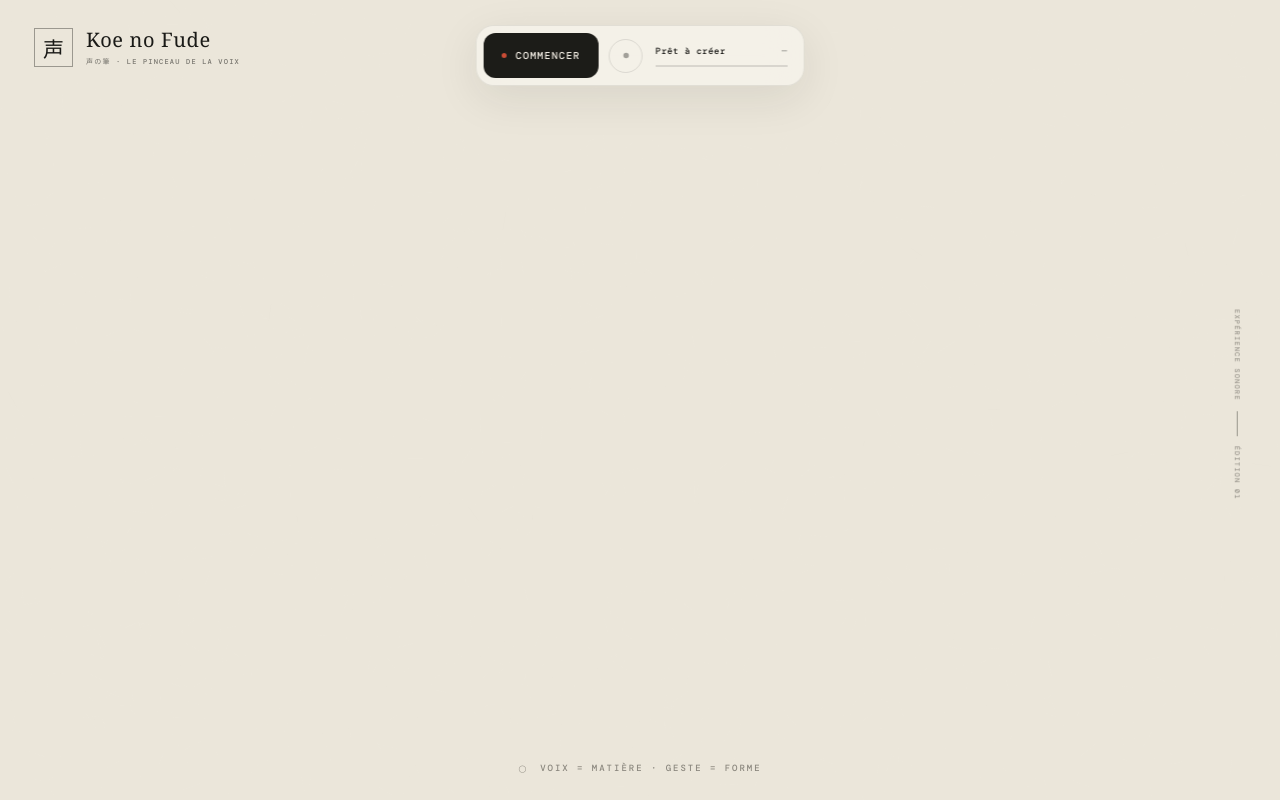
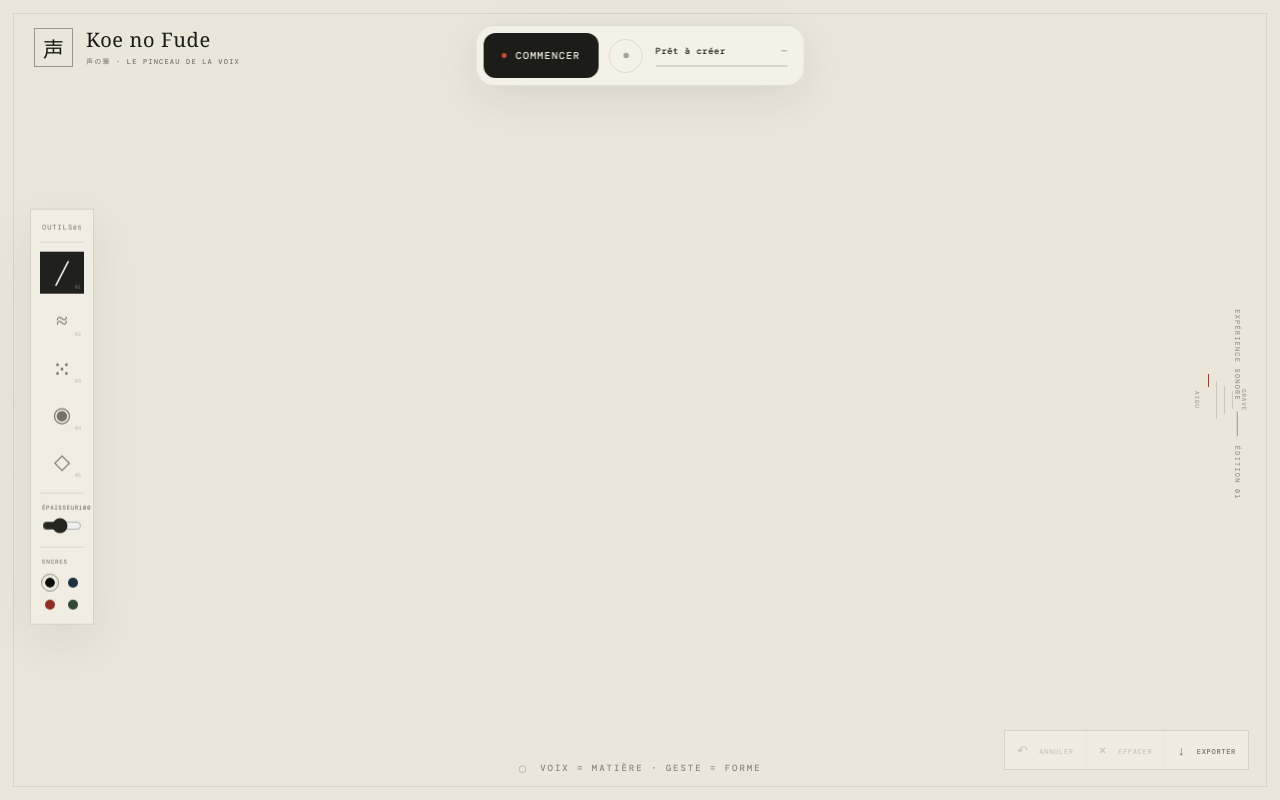
Before and after one commit to pierkiroule/Soundpainting, a React (Vite) app: page / in a window 1280 px wide. Built offline with nearby package versions, Linux system fonts and the light colour scheme; a web font is replaced by a local one.

Commit message:
feat: enrich sound painting studio tools

```diff
--- a/src/App.jsx
+++ b/src/App.jsx
@@ -4,6 +4,19 @@ const SESSION_DURATION = 60
 const FFT_SIZE = 2048
 const BRISTLE_COUNT = 620
 const PAPER = '#ebe6da'
+const TOOLS = [
+  { id: 'brush', label: 'Pinceau', glyph: '╱' },
+  { id: 'ribbon', label: 'Ruban', glyph: '≈' },
+  { id: 'spray', label: 'Souffle', glyph: '⁙' },
+  { id: 'pulse', label: 'Onde', glyph: '◉' },
+  { id: 'eraser', label: 'Gomme', glyph: '◇' },
+]
+const INKS = [
+  { id: 'sumi', label: 'Sumi', rgb: '10,12,11', hex: '#0a0c0b' },
+  { id: 'indigo', label: 'Indigo', rgb: '29,47,68', hex: '#1d2f44' },
+  { id: 'vermilion', label: 'Vermillon', rgb: '145,49,34', hex: '#913122' },
+  { id: 'moss', label: 'Mousse', rgb: '52,70,53', hex: '#344635' },
+]
 
 const clamp = (value, min = 0, max = 1) => Math.max(min, Math.min(max, value))
 const lerp = (a, b, t) => a + (b - a) * t
@@ -36,7 +49,7 @@ function App() {
     state: 'IDLE', context: null, audioContext: null, stream: null, analyser: null,
     frequency: null, waveform: null, spectrum: null, lastSpectrum: null, features: null,
     bristles: createBristles(FFT_SIZE / 2), pointerDown: false, lastPoint: null,
-    animation: null, dryingAnimation: null, startedAt: 0, width: 0, height: 0,
+    animation: null, dryingAnimation: null, startedAt: 0, width: 0, height: 0, history: [],
   })
   const [status, setStatus] = useState('Prêt à créer')
   const [phase, setPhase] = useState('idle')
@@ -44,6 +57,10 @@ function App() {
   const [energy, setEnergy] = useState(0)
   const [endOpen, setEndOpen] = useState(false)
   const [error, setError] = useState('')
+  const [tool, setTool] = useState('brush')
+  const [ink, setInk] = useState(INKS[0])
+  const [brushSize, setBrushSize] = useState(1)
+  const [hasMarks, setHasMarks] = useState(false)
 
   const makePaper = useCallback(() => {
     const e = engine.current
@@ -213,15 +230,42 @@ function App() {
     const tx = dx / length, ty = dy / length, nx = -ty, ny = tx
     const velocity = length / Math.max(1, b.time - a.time)
     const voice = clamp((f.energy - 0.012) * 1.4)
-    const width = (7 + f.low * 68 + f.energy * 28) * (0.65 + b.pressure * 0.7)
+    const width = (7 + f.low * 68 + f.energy * 28) * (0.65 + b.pressure * 0.7) * brushSize
     const dryness = clamp(0.25 + velocity * 0.28 + f.noise * 0.16 + (1 - f.energy) * 0.28 - f.low * 0.12)
     ctx.lineCap = 'round'
+    if (tool === 'eraser') {
+      ctx.save(); ctx.strokeStyle = PAPER; ctx.lineWidth = Math.max(18, width * 1.25); ctx.globalAlpha = 0.92
+      ctx.beginPath(); ctx.moveTo(a.x, a.y); ctx.lineTo(b.x, b.y); ctx.stroke(); ctx.restore(); return
+    }
+    if (tool === 'spray') {
+      const particles = Math.floor(8 + voice * 65 + f.high * 22)
+      for (let i = 0; i < particles; i += 1) {
+        const along = Math.random(), radius = Math.abs(gaussian()) * width * (0.35 + f.noise)
+        const angle = Math.random() * Math.PI * 2
+        ctx.fillStyle = `rgba(${ink.rgb},${rand(0.02, 0.13) * (0.35 + voice)})`; ctx.beginPath()
+        ctx.arc(lerp(a.x, b.x, along) + Math.cos(angle) * radius, lerp(a.y, b.y, along) + Math.sin(angle) * radius, rand(.25, 1.5 + f.high * 2), 0, Math.PI * 2); ctx.fill()
+      }
+      return
+    }
+    if (tool === 'pulse') {
+      if (Math.random() < .18 + f.flux * .5) {
+        ctx.save(); ctx.strokeStyle = `rgba(${ink.rgb},${.08 + voice * .28})`; ctx.lineWidth = .5 + f.high * 2
+        ctx.beginPath(); ctx.arc(b.x, b.y, 4 + width * (.25 + f.low), 0, Math.PI * 2); ctx.stroke(); ctx.restore()
+      }
+      return
+    }
+    if (tool === 'ribbon') {
+      ctx.save(); ctx.globalCompositeOperation = 'multiply'; ctx.strokeStyle = `rgba(${ink.rgb},${.035 + voice * .2})`
+      ctx.lineWidth = Math.max(2, width * .34); ctx.beginPath(); ctx.moveTo(a.x + nx * width * .22, a.y + ny * width * .22)
+      ctx.bezierCurveTo(a.x - nx * width * f.mid, a.y - ny * width * f.mid, b.x + nx * width * f.high, b.y + ny * width * f.high, b.x - nx * width * .22, b.y - ny * width * .22); ctx.stroke(); ctx.restore()
+      return
+    }
     if (voice > 0.025) {
-      ctx.save(); ctx.globalCompositeOperation = 'multiply'; ctx.strokeStyle = `rgba(69,61,49,${0.003 + voice * 0.018})`; ctx.lineWidth = width * 1.32
+      ctx.save(); ctx.globalCompositeOperation = 'multiply'; ctx.strokeStyle = `rgba(${ink.rgb},${0.003 + voice * 0.018})`; ctx.lineWidth = width * 1.32
       ctx.beginPath(); ctx.moveTo(a.x, a.y); ctx.lineTo(b.x, b.y); ctx.stroke(); ctx.restore()
     }
     if (voice > 0.018) {
-      ctx.save(); ctx.globalCompositeOperation = 'multiply'; ctx.strokeStyle = `rgba(6,7,6,${0.008 + voice * 0.085})`; ctx.lineWidth = width * 0.58
+      ctx.save(); ctx.globalCompositeOperation = 'multiply'; ctx.strokeStyle = `rgba(${ink.rgb},${0.008 + voice * 0.085})`; ctx.lineWidth = width * 0.58
       ctx.beginPath(); ctx.moveTo(a.x, a.y); ctx.quadraticCurveTo((a.x + b.x) / 2 + nx * gaussian() * f.mid * 4, (a.y + b.y) / 2 + ny * gaussian() * f.mid * 4, b.x, b.y); ctx.stroke(); ctx.restore()
     }
     for (let i = 0; i < e.bristles.length; i += 2) {
@@ -236,7 +280,7 @@ function App() {
       const ax = a.x + nx * (spread + deformation) + tx * bend
       const ay = a.y + ny * (spread + deformation) + ty * bend
       const bx = b.x + nx * (spread + deformation), by = b.y + ny * (spread + deformation)
-      ctx.strokeStyle = `rgba(3,4,3,${(0.006 + activation * 0.16) * (1 - dryness * 0.5)})`
+      ctx.strokeStyle = `rgba(${ink.rgb},${(0.006 + activation * 0.16) * (1 - dryness * 0.5)})`
       ctx.lineWidth = bristle.width * (0.35 + spectral * 1.5)
       ctx.beginPath(); ctx.moveTo(ax + gaussian() * 0.2, ay + gaussian() * 0.2)
       ctx.quadraticCurveTo((ax + bx) / 2 + nx * oscillation * f.high * 4, (ay + by) / 2 + ny * oscillation * f.high * 4, bx, by); ctx.stroke()
@@ -266,7 +310,12 @@ function App() {
   const pointerDown = (event) => {
     const e = engine.current
     if (e.state !== 'LIVE') return
+    try {
+      e.history.push(e.context.getImageData(0, 0, canvasRef.current.width, canvasRef.current.height))
+      if (e.history.length > 8) e.history.shift()
+    } catch { e.history = [] }
     e.pointerDown = true
+    setHasMarks(true)
     e.lastPoint = { x: event.clientX, y: event.clientY, time: performance.now(), pressure: event.pressure > 0 ? event.pressure : 0.5 }
     event.currentTarget.setPointerCapture?.(event.pointerId)
   }
@@ -289,7 +338,28 @@ function App() {
   const reset = () => {
     const e = engine.current
     setEndOpen(false); makePaper(); e.bristles = createBristles(FFT_SIZE / 2); e.state = 'IDLE'
+    e.history = []; setHasMarks(false)
     setPhase('idle'); setStatus('Prêt à créer'); setProgress(0); setEnergy(0); setError('')
+  }
+
+  const undo = () => {
+    const e = engine.current
+    const previous = e.history.pop()
+    if (previous) e.context.putImageData(previous, 0, 0)
+    setHasMarks(e.history.length > 0)
+  }
+
+  const clearPaper = () => {
+    const e = engine.current
+    if (hasMarks) e.history.push(e.context.getImageData(0, 0, canvasRef.current.width, canvasRef.current.height))
+    makePaper(); setHasMarks(e.history.length > 0)
+  }
+
+  const download = () => {
+    const link = document.createElement('a')
+    link.download = `koe-no-fude-${new Date().toISOString().slice(0, 10)}.png`
+    link.href = canvasRef.current.toDataURL('image/png')
+    link.click()
   }
 
   const hint = phase === 'live' ? 'LEVEZ · REPRENEZ · PARLEZ · SOUFFLEZ' : phase === 'drying' ? 'NE TOUCHEZ PLUS' : phase === 'finished' ? 'UNE MINUTE DE VOIX · UNE EMPREINTE' : 'VOIX = MATIÈRE · GESTE = FORME'
@@ -301,6 +371,17 @@ function App() {
         <span className="brand-mark" aria-hidden="true">声</span>
         <span><strong>Koe no Fude</strong><small>声の筆 · LE PINCEAU DE LA VOIX</small></span>
       </header>
+      <aside className="studio-tools" aria-label="Atelier de peinture">
+        <div className="tool-heading"><span>OUTILS</span><small>05</small></div>
+        <div className="tool-list">
+          {TOOLS.map((item, index) => <button key={item.id} className={tool === item.id ? 'active' : ''} onClick={() => setTool(item.id)} title={item.label} aria-label={item.label} aria-pressed={tool === item.id}><span>{item.glyph}</span><em>0{index + 1}</em></button>)}
+        </div>
+        <div className="size-control">
+          <label htmlFor="brush-size"><span>ÉPAISSEUR</span><b>{Math.round(brushSize * 100)}</b></label>
+          <input id="brush-size" type="range" min="0.45" max="1.8" step="0.05" value={brushSize} onChange={(event) => setBrushSize(Number(event.target.value))} />
+        </div>
+        <div className="ink-control"><span>ENCRES</span><div>{INKS.map((color) => <button key={color.id} className={ink.id === color.id ? 'active' : ''} style={{ '--ink': color.hex }} onClick={() => setInk(color)} aria-label={color.label} title={color.label} />)}</div></div>
+      </aside>
       <section className="controls" aria-live="polite">
         <button className="start-button" onClick={startSession} disabled={phase === 'live' || phase === 'drying'}>
           <span className="button-dot" />{phase === 'finished' ? 'TERMINÉ' : 'COMMENCER'}
@@ -311,6 +392,12 @@ function App() {
           <div className="progress"><span style={{ transform: `scaleX(${progress})` }} /></div>
         </div>
       </section>
+      <nav className="canvas-actions" aria-label="Actions de la toile">
+        <button onClick={undo} disabled={!hasMarks} title="Annuler"><span>↶</span> ANNULER</button>
+        <button onClick={clearPaper} disabled={!hasMarks} title="Effacer la toile"><span>×</span> EFFACER</button>
+        <button onClick={download} title="Exporter l’œuvre"><span>↓</span> EXPORTER</button>
+      </nav>
+      <div className="sound-legend" aria-hidden="true"><span>GRAVE</span><i /><i /><i /><i className="lit" style={{ transform: `scaleY(${.25 + energy * .75})` }} /><span>AIGU</span></div>
       {error && <p className="error-message">{error}</p>}
       <div className="edition"><span>EXPÉRIENCE SONORE</span><i /><span>ÉDITION 01</span></div>
       <p className="hint">{hint}</p>
--- a/src/styles.css
+++ b/src/styles.css
@@ -6,11 +6,29 @@ html, body, #root { width: 100%; height: 100%; margin: 0; overflow: hidden; }
 body { touch-action: none; }
 button { font: inherit; }
 .app { position: relative; width: 100%; height: 100%; isolation: isolate; }
+.app::after { content: ''; position: fixed; z-index: 2; inset: 13px; border: 1px solid rgba(31,29,24,.09); pointer-events: none; }
 .paper { position: fixed; inset: 0; width: 100%; height: 100%; touch-action: none; cursor: crosshair; }
 .brand { position: fixed; z-index: 4; top: max(28px, env(safe-area-inset-top)); left: 34px; display: flex; align-items: center; gap: 13px; pointer-events: none; }
 .brand-mark { width: 39px; height: 39px; display: grid; place-items: center; border: 1px solid rgba(28,27,23,.38); font-family: serif; font-size: 21px; }
 .brand strong { display: block; font-family: Italiana, Georgia, serif; font-size: 20px; font-weight: 400; letter-spacing: .03em; line-height: 1; }
 .brand small { display: block; margin-top: 6px; font: 500 7px DM Mono, monospace; letter-spacing: .17em; opacity: .56; }
+.studio-tools { position: fixed; z-index: 5; top: 50%; left: 30px; width: 64px; padding: 13px 9px 11px; border: 1px solid rgba(31,29,24,.12); background: rgba(242,238,228,.82); box-shadow: 0 18px 50px rgba(42,36,27,.08); backdrop-filter: blur(14px); transform: translateY(-46%); }
+.tool-heading { display: flex; justify-content: space-between; align-items: center; padding: 0 2px 10px; border-bottom: 1px solid rgba(31,29,24,.1); color: rgba(25,24,20,.48); font: 500 7px DM Mono, monospace; letter-spacing: .14em; }
+.tool-heading small { font-size: 6px; }
+.tool-list { display: grid; gap: 5px; padding: 9px 0 11px; }
+.tool-list button { position: relative; width: 44px; height: 42px; border: 0; background: transparent; color: rgba(25,24,20,.58); cursor: pointer; transition: color .2s, background .2s, transform .2s; }
+.tool-list button:hover { color: #171713; transform: translateX(2px); }
+.tool-list button.active { color: #f4f0e7; background: #20201c; }
+.tool-list button > span { font: 400 21px Georgia, serif; }
+.tool-list button em { position: absolute; right: 3px; bottom: 3px; font: normal 5px DM Mono, monospace; opacity: .45; }
+.size-control { padding: 10px 2px; border-block: 1px solid rgba(31,29,24,.1); }
+.size-control label { display: flex; justify-content: space-between; font: 500 6px DM Mono, monospace; letter-spacing: .08em; opacity: .55; }
+.size-control label b { font-weight: 500; }
+.size-control input { width: 100%; height: 12px; margin: 8px 0 0; accent-color: #25251f; cursor: pointer; }
+.ink-control { padding: 10px 2px 0; color: rgba(25,24,20,.5); font: 500 6px DM Mono, monospace; letter-spacing: .12em; }
+.ink-control > div { display: grid; grid-template-columns: repeat(2, 1fr); gap: 6px; margin-top: 9px; }
+.ink-control button { width: 16px; height: 16px; padding: 0; border: 3px solid transparent; border-radius: 50%; background: var(--ink); background-clip: padding-box; outline: 1px solid transparent; cursor: pointer; }
+.ink-control button.active { border-color: #ede8dc; outline-color: rgba(25,24,20,.42); }
 .controls { position: fixed; z-index: 5; top: max(25px, env(safe-area-inset-top)); left: 50%; transform: translateX(-50%); display: flex; align-items: center; gap: 9px; padding: 7px; border: 1px solid rgba(34,32,27,.09); border-radius: 18px; background: rgba(247,244,236,.78); backdrop-filter: blur(18px); box-shadow: 0 12px 45px rgba(38,32,22,.09); }
 .start-button { min-height: 45px; border: 0; border-radius: 12px; padding: 0 18px; color: #f6f1e7; background: #1c1c18; font: 700 10px DM Mono, monospace; letter-spacing: .12em; cursor: pointer; transition: opacity .2s, transform .2s; }
 .start-button:hover:not(:disabled) { transform: translateY(-1px); }
@@ -24,6 +42,15 @@ button { font: inherit; }
 .timer { opacity: .45; }
 .progress { height: 2px; margin-top: 8px; overflow: hidden; background: rgba(20,20,18,.12); }
 .progress span { display: block; width: 100%; height: 100%; transform-origin: left; background: #20201c; transition: transform 100ms linear; }
+.canvas-actions { position: fixed; z-index: 5; right: 31px; bottom: 30px; display: flex; border: 1px solid rgba(31,29,24,.12); background: rgba(242,238,228,.78); backdrop-filter: blur(14px); }
+.canvas-actions button { height: 38px; padding: 0 12px; border: 0; border-right: 1px solid rgba(31,29,24,.1); color: rgba(28,27,23,.62); background: transparent; font: 500 7px DM Mono, monospace; letter-spacing: .1em; cursor: pointer; }
+.canvas-actions button:last-child { border-right: 0; }
+.canvas-actions button:hover:not(:disabled) { color: #f3efe5; background: #24241f; }
+.canvas-actions button:disabled { opacity: .3; cursor: default; }
+.canvas-actions button span { margin-right: 6px; font-size: 13px; vertical-align: -1px; }
+.sound-legend { position: fixed; z-index: 3; top: 50%; right: 32px; display: flex; flex-direction: column; align-items: center; gap: 7px; transform: translateY(-50%); color: rgba(28,27,23,.35); font: 500 6px DM Mono, monospace; letter-spacing: .13em; writing-mode: vertical-rl; pointer-events: none; }
+.sound-legend i { width: 1px; height: 18px; background: rgba(28,27,23,.15); }
+.sound-legend i:nth-of-type(2) { height: 28px; }.sound-legend i:nth-of-type(3) { height: 38px; }.sound-legend i:nth-of-type(4) { height: 52px; transform-origin: top; background: #9b3d2d; transition: transform 80ms linear; }
 .edition { position: fixed; z-index: 3; top: 50%; right: -53px; transform: rotate(90deg); display: flex; align-items: center; gap: 10px; color: rgba(29,28,23,.4); font: 500 7px DM Mono, monospace; letter-spacing: .17em; pointer-events: none; }
 .edition i { width: 25px; height: 1px; background: currentColor; }
 .hint { position: fixed; z-index: 3; bottom: max(26px, env(safe-area-inset-bottom)); left: 50%; transform: translateX(-50%); width: 90%; margin: 0; text-align: center; color: rgba(35,33,27,.48); font: 500 9px DM Mono, monospace; letter-spacing: .22em; pointer-events: none; }
@@ -49,5 +76,14 @@ button { font: inherit; }
   .session-info { flex: 1; width: auto; }
   .edition { display: none; }
   .hint { bottom: max(20px, env(safe-area-inset-bottom)); font-size: 7px; }
+  .studio-tools { top: auto; bottom: max(59px, calc(env(safe-area-inset-bottom) + 52px)); left: 50%; width: auto; padding: 6px; transform: translateX(-50%); }
+  .tool-heading, .size-control, .ink-control { display: none; }
+  .tool-list { display: flex; gap: 3px; padding: 0; }
+  .tool-list button { width: 42px; height: 40px; }
+  .canvas-actions { right: 13px; bottom: 13px; }
+  .canvas-actions button { padding: 0 9px; font-size: 0; }
+  .canvas-actions button span { margin: 0; font-size: 15px; }
+  .sound-legend { display: none; }
+  .brand { bottom: 18px; }
 }
 @media (prefers-reduced-motion: reduce) { *, *::before, *::after { transition-duration: .01ms !important; } }
```
Also changed, not shown: 1 other file (tests, documents, lock files or other folders).
